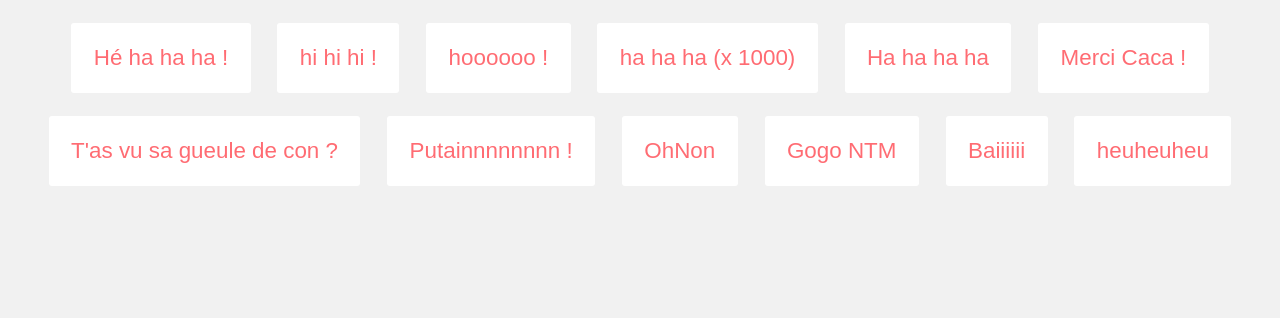
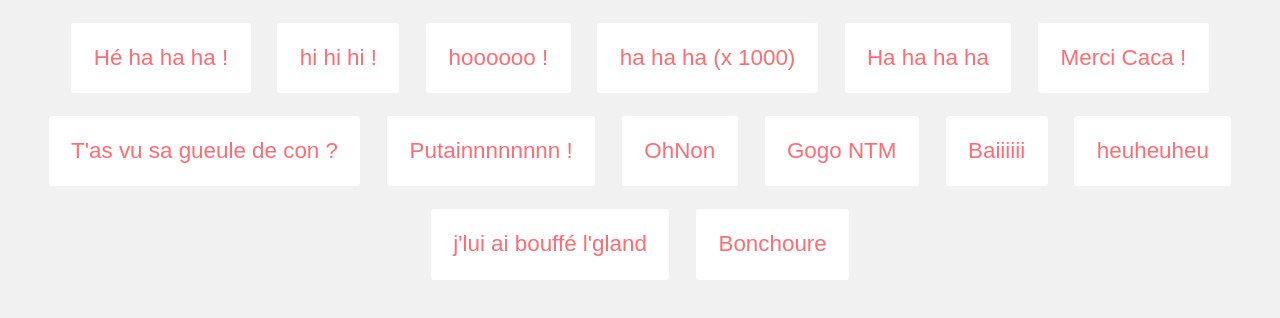
Before and after one commit to batgithub/pad, a website: page index.html in a window 1280 px wide. Shown: the part 124-442 px from the top of the page. Drawn offline with nearby package versions, Linux system fonts and the light colour scheme.

Commit message:
bouchour camille et je lui ai bouffé le gland

```diff
--- a/index.html
+++ b/index.html
@@ -62,6 +62,14 @@
                 heuheuheu
             </button>
 
+            <button  data-file="jluiAiBoufeLeGland" onclick="playSound($(this).data('file'))">
+                j'lui ai bouffé l'gland
+            </button>
+
+            <button  data-file="bonchoure" onclick="playSound($(this).data('file'))">
+                Bonchoure
+            </button>
+
 
         </div>
         <script type="text/javascript" src="app.js"></script>
```
Also changed, not shown: 2 other files.
